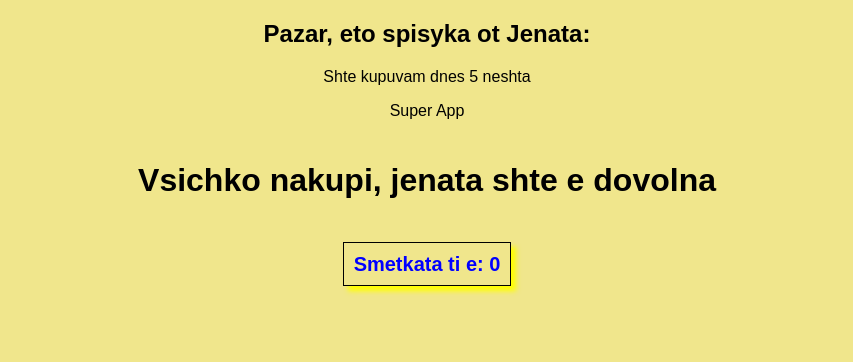
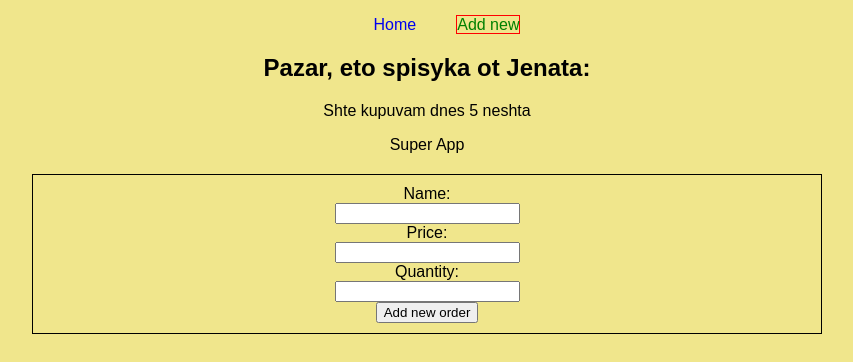
Before and after one commit to nikolaytomitov/react-course, a React app: page /add-new in a window 1280 px wide. Shown: the top 362 px of the page, without its empty margins (213-1066 px from the left). Built offline with nearby package versions, Linux system fonts and the light colour scheme; no server answers.

Commit message:
lecture 7

```diff
--- a/package.json
+++ b/package.json
@@ -37,6 +37,8 @@
     "react": "^16.4.0",
     "react-dev-utils": "^5.0.1",
     "react-dom": "^16.4.0",
+    "react-router": "^4.3.1",
+    "react-router-dom": "^4.3.1",
     "resolve": "1.6.0",
     "style-loader": "0.19.0",
     "sw-precache-webpack-plugin": "0.11.4",
--- a/src/components/Footer/Footer.css
+++ b/src/components/Footer/Footer.css
@@ -1,6 +1,7 @@
 .Footer {
-    font-size: 2em;
+    font-size: 1em;
     font-weight: bold;
+    margin-top: 2em;
 }
 
 .smetka {
@@ -14,5 +15,5 @@
 
 .golqmaSmetka {
     color: red;
-    font-size: 2em;
+    font-size: 1em;
 }
--- /dev/null
+++ b/src/components/NewOrder/NewOrder.css
@@ -0,0 +1,11 @@
+.NewOrder {
+    border: 1px solid black;
+    margin : 20px auto;
+    padding: 10px;
+    width: 60%;
+}
+
+.NewOrder input {
+    display: block;
+    margin: 0 auto;
+}
--- /dev/null
+++ b/src/components/NewOrder/NewOrder.js
@@ -0,0 +1,34 @@
+import React, { Component } from 'react';
+import classes from './NewOrder.css';
+import axios from 'axios';
+
+export default class NewOrder extends Component {
+    state = {
+        name: '',
+        price: 0,
+        quantity: 0
+    }
+
+    addSudjuk = (order) => {
+        axios.post('/sudjuci.json', order)
+            .then(response => {
+                // order.id = response.data.name;
+            });
+    }
+
+    render() {
+        console.log(this.props);
+        return (
+            <div className={classes.NewOrder}>
+                <label> Name: </label>
+                <input type='text' onChange={(event) => this.setState({ name: event.target.value })} />
+                <label> Price: </label>
+                <input type='number' onChange={(event) => this.setState({ price: event.target.value })} />
+                <label> Quantity: </label>
+                <input type='number' onChange={(event) => this.setState({ quantity: event.target.value })} />
+
+                <button onClick={() => this.addSudjuk({ ...this.state })}> Add new order </button>
+            </ div>
+        );
+    }
+}
--- a/src/components/Orders/Orders.js
+++ b/src/components/Orders/Orders.js
@@ -1,21 +1,43 @@
 import React, { Component, Fragment } from 'react';
 import Order from './Order';
-
-const images = require.context('../../images');
+import axios from 'axios';
 
 class Orders extends Component {
+
+    state = {
+        orders: [],
+        x: 0
+    }
 
     constructor(props) {
         super(props);
         console.log('Orders Constructor');
-        this.state = {};
     }
 
+    deleteOrder = (id) => {
+        console.log("Sega kupih tui s id " + id);
+        const newOrders = [...this.state.orders];
+        let index = newOrders.findIndex(order => order.id === id);
+        newOrders.splice(index, 1);
 
-    // static getDerivedStateFromProps(props, state) {
-    //     console.log('@Orders@ getDerivedStateFromProps', props, state);
-    //     return {};
-    // }
+        axios.delete('/sudjuci/' + id + ".json").then(data => {
+            this.setState({
+                orders: newOrders
+            });
+        });
+    }
+
+    changeQuantity = (event, id) => {
+        const newQuantity = event.target.value;
+        const newOrders = [...this.state.orders];
+        let index = newOrders.findIndex(order => order.id === id);
+        newOrders[index].quantity = newQuantity;
+
+        this.setState({
+            orders: newOrders
+        });
+    }
+
 
     componentDidMount() {
         console.log('@Orders@ componentDidMount');
@@ -28,7 +50,7 @@ class Orders extends Component {
 
     render() {
         console.log('@Orders@ render');
-        return this.props.orders.map((order) => (
+        return this.state.orders.map((order) => (
             <Fragment key={order.id}>
                 <Order
                     // photo={images(`./${order.photo}.jpg`)}
@@ -36,8 +58,8 @@ class Orders extends Component {
                     // info={order.info}
                     price={order.price}
                     quantity={order.quantity}
-                    handleDelete={() => this.props.handleDelete(order.id)}
-                    handleChange={(event) => this.props.handleChange(event, order.id)} />
+                    handleDelete={() => this.deleteOrder(order.id)}
+                    handleChange={(event) => this.changeQuantity(event, order.id)} />
             </Fragment>
         ))
     }
@@ -45,6 +67,24 @@ class Orders extends Component {
     componentDidUpdate() {
         console.log("@Orders@ componentDidUpdate");
     }
+
+    componentDidMount() {
+        console.log("App componentDidMount");
+        axios.get('/sudjuci.json')
+            .then((response) => {
+                let sudjuci = Object.keys(response.data).map((key) => {
+                    return { id: key, ...response.data[key] };
+                })
+
+                this.setState({
+                    orders: sudjuci
+                });
+            })
+            .catch(error => {
+                console.log(error);
+                this.setState({ hasError: true })
+            });
+    }
 }
 
 export default Orders;
--- a/src/containers/App.css
+++ b/src/containers/App.css
@@ -6,3 +6,26 @@
   color: black;
   font-size: 3em;
 }
+
+.App nav ul {
+  list-style: none;
+}
+
+.App nav li {
+  display: inline-block;
+  margin: 0 20px;
+}
+
+.App nav li a {
+  text-decoration: none;
+}
+
+.App nav ul li a.active {
+  color: green;
+  border: 1px solid red;
+}
+
+.App .active2 {
+  color: green;
+  border: 1px solid red;
+}
--- a/src/containers/App.js
+++ b/src/containers/App.js
@@ -2,10 +2,12 @@ import React, { Component } from 'react';
 import Header from '../components/Header/Header';
 import Footer from '../components/Footer/Footer';
 import Orders from '../components/Orders/Orders';
+import NewOrder from '../components/NewOrder/NewOrder';
 import classes from './App.css';
 import ErrorBoundary from '../components/ErrorBoundary/ErrorBoundary';
 import wrapper from '../hoc/Wrapper2';
 import axios from 'axios';
+import { BrowserRouter, Route, NavLink } from 'react-router-dom';
 
 
 axios.defaults.baseURL = 'https://sudjuci.firebaseio.com/';
@@ -13,83 +15,66 @@ axios.defaults.baseURL = 'https://sudjuci.firebaseio.com/';
 // (props, state, children)
 class App extends Component {
 
-  state = {
-    orders: [],
-    x: 0
-  }
-
   constructor(props) {
     super(props);
     console.log("App constructor");
   }
 
-  deleteOrder = (id) => {
-    console.log("Sega kupih tui s id " + id);
-    const newOrders = [...this.state.orders];
-    let index = newOrders.findIndex(order => order.id === id);
-    newOrders.splice(index, 1);
 
-    axios.delete('/sudjuci/' + id + ".json").then(data => {
-      this.setState({
-        orders: newOrders
-      });
-    });
-  }
 
-  increment = () => {
-    this.setState((prevState, prevProps) => {
-      return {
-        x: prevState.x + 1
-      }
-    });
-    this.setState((prevState, prevProps) => {
-      return {
-        x: prevState.x + 1
-      }
-    });
-    this.setState((prevState, prevProps) => {
-      return {
-        x: prevState.x + 1
-      }
-    });
-  }
+  // increment = () => {
+  //   this.setState((prevState, prevProps) => {
+  //     return {
+  //       x: prevState.x + 1
+  //     }
+  //   });
+  //   this.setState((prevState, prevProps) => {
+  //     return {
+  //       x: prevState.x + 1
+  //     }
+  //   });
+  //   this.setState((prevState, prevProps) => {
+  //     return {
+  //       x: prevState.x + 1
+  //     }
+  //   });
+  // }
 
-  changeQuantity = (event, id) => {
-    const newQuantity = event.target.value;
-    const newOrders = [...this.state.orders];
-    let index = newOrders.findIndex(order => order.id === id);
-    newOrders[index].quantity = newQuantity;
 
-    this.setState({
-      orders: newOrders
-    });
-  }
 
   shouldComponentUpdate(nextProps, nextState) {
     console.log('App shouldComponentUpdate')
     return true;
   }
 
-  //returns ReactElement - (props, children)
+  //returns ReactElement
   render() {
     console.log("App render");
     return (
+      <BrowserRouter>
         <div className={classes.App}>
+          <nav>
+            <ul>
+              <li> <NavLink exact activeStyle={{ color: 'cyan' }} activeClassName={classes.active2} to='/'> Home</NavLink> </li>
+              <li> <NavLink exact activeClassName={classes.active2} to={{ pathname: '/add-new', search: 'order', hash: "3432" }}> Add new </NavLink> </li>
+            </ul>
+          </nav>
+
           <ErrorBoundary >
             <Header boss='Jenata' kolko={5}>
               {this.props.title}
             </Header>
           </ErrorBoundary>
 
-        <Orders
-          orders={this.state.orders}
-          handleDelete={this.deleteOrder}
-          handleChange={this.changeQuantity}
-        />
 
-        <Footer
-          orders={this.state.orders} />
+          <main>
+            <Route exact path='/' component={Orders} />
+            <Route exact path='/add-new' component={NewOrder} />
+            <Route exact path='/orders/:id' component={NewOrder} />
+          </main>
+
         </div>
+      </BrowserRouter >
     )
   }
 
@@ -97,19 +82,7 @@ class App extends Component {
     console.log("App componentDidUpdate");
   }
 
-  componentDidMount() {
-    console.log("App componentDidMount");
-    axios.get('/sudjuci.json')
-      .then((response) => {
-        let sudjuci = Object.keys(response.data).map((key) => {
-          return { id: key, ...response.data[key] };
-        })
 
-        this.setState({
-          orders: sudjuci
-        });
-      });
-  }
 }
 
 export default wrapper(App);
```
Also changed, not shown: 1 other file (tests, documents, lock files or other folders). Lines whose indentation alone changed are shown as unchanged.
